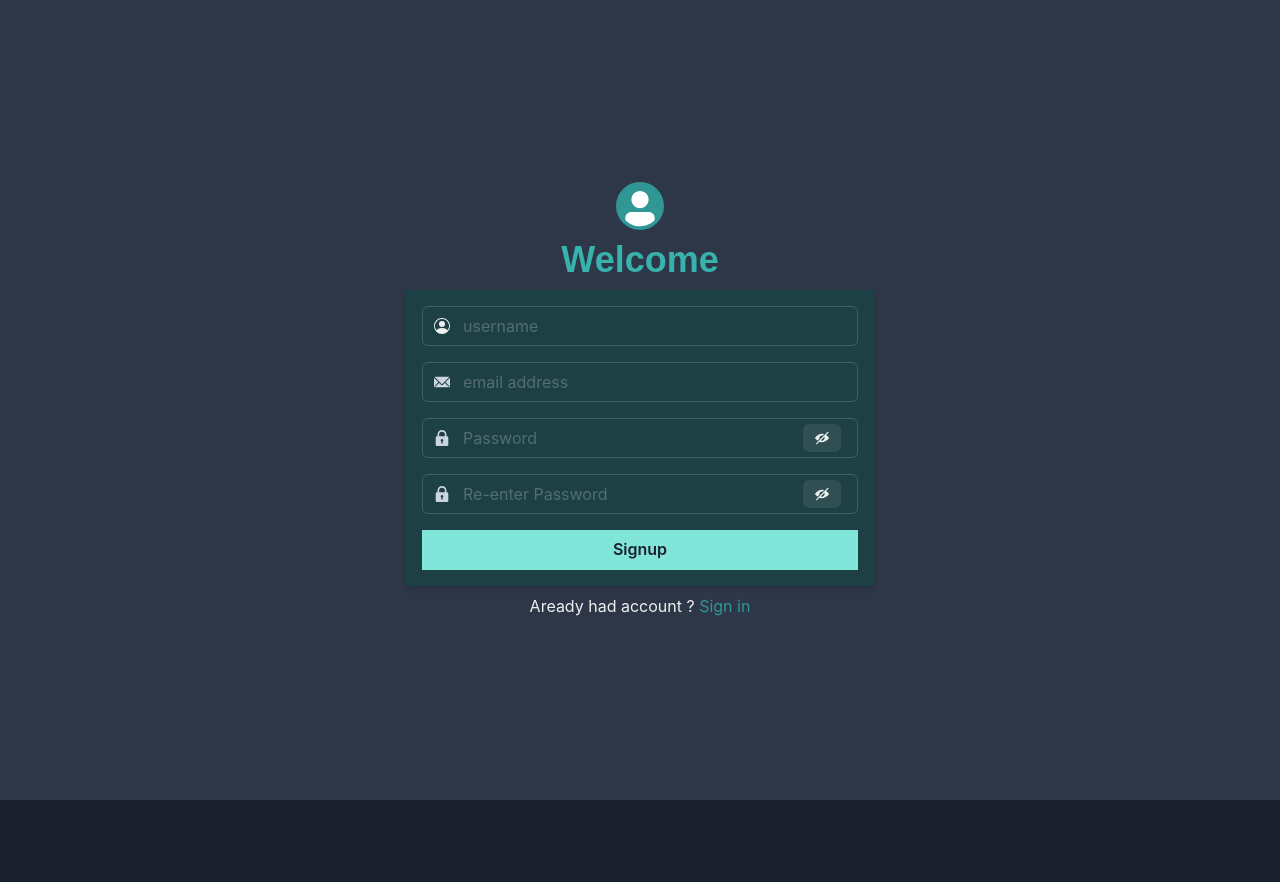
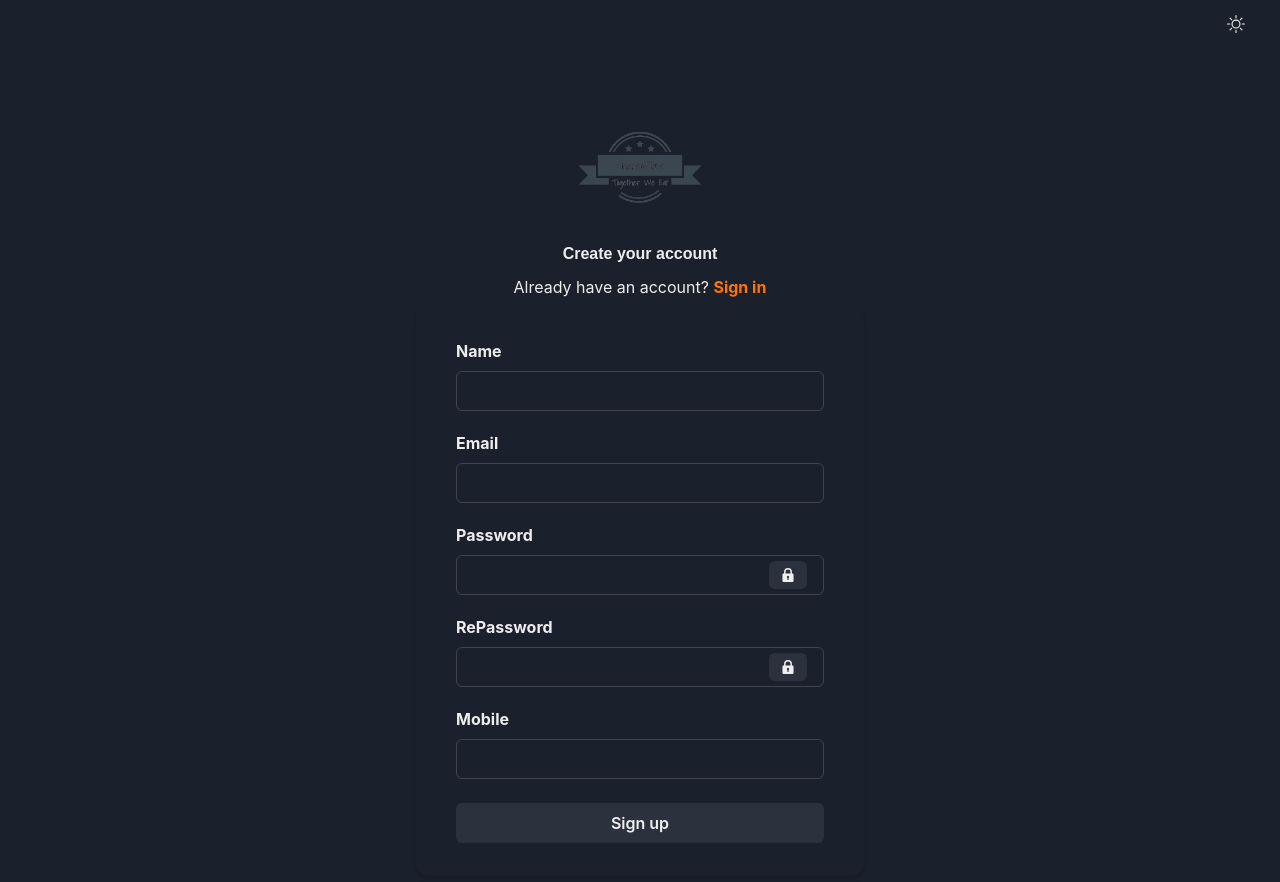
Before and after one commit to ChandraSekhar0711/noHunger, a React (Vite) app: page /Signin in a window 1280 px wide. Both pictures are taken after a click on the link "Sign up". Shown: the top 882 px of the page. Before the commit the page ends 800 px from the top, so only its background shows below. Built offline with nearby package versions, Linux system fonts and the light colour scheme.

Commit message:
signup ui changed and create post changed

```diff
--- a/src/Containers/RequestsList/RequestList.jsx
+++ b/src/Containers/RequestsList/RequestList.jsx
@@ -83,7 +83,7 @@ export function RequestList({ list }) {
                 <Td textAlign={"center"}>
                   <Text>{request.created_at}</Text>
                 </Td>
-                <Td textAlign={"center"} onClick={() => navigate("/RequestDetails/" + request.id)} > <ExternalLinkIcon /> </Td>
+                <Td textAlign={"center"} onClick={() => navigate("/RequestDetails/" + request.id)} cursor={"pointer"} > <ExternalLinkIcon /> </Td>
               </Tr>
 
               // <Card
--- a/src/Features/About.jsx
+++ b/src/Features/About.jsx
@@ -51,7 +51,7 @@ export function About() {
           {
             visions.map((item) => {
               return (
-                <Box maxW={"xs"} bgGradient={colorMode==="light"?"radial-gradient(circle at 0% 0.5%, rgb(241, 241, 242) 0.1%, rgb(224, 226, 228) 100.2%);":"black"} borderRadius={10}>
+                <Box key={item} maxW={"xs"} bgGradient={colorMode==="light"?"radial-gradient(circle at 0% 0.5%, rgb(241, 241, 242) 0.1%, rgb(224, 226, 228) 100.2%);":"black"} borderRadius={10}>
                   <VStack p={5}>
                     <Heading as='h4' size='md' color={colorMode === "light" ? "secondary" : "Light"}>
                       {item.name}
--- a/src/Pages/CreatePost/CreatePost.jsx
+++ b/src/Pages/CreatePost/CreatePost.jsx
@@ -6,7 +6,10 @@ import {
   Select,
   Stack,
   Button,
-
+  Spinner,
+  Container,
+  useColorMode,
+  InputGroup
 } from "@chakra-ui/react";
 import { useState } from "react";
 
@@ -21,36 +24,38 @@ import { useNavigate } from "react-router-dom";
 import { store } from "@/store";
 import { RequestsApi } from "@/api/requests";
 import { sweetAlert } from "@/utils/sweetAlert";
-import { NeumorphicForm } from "./NeumorphicForm";
-
-//import { navigate } from "vite-plugin-ssr/client/router";
 export default function CreatePost() {
   const user = useSelector((store) => store.authSlice.auth.user);
-
+  const { colorMode, toggleColorMode } = useColorMode();
   const navigate = useNavigate();
   const showToast = sweetAlert();
   const { location } = useGeoLocation();
+  const [loading, setLoading] = useState(false);
   const [formData, setFormData] = useState({
     name: `${user.displayName}`,
     email: `${user.email}`,
     mobile: "",
-    food: {type: "snack",quantity:0},
-    photoUrl:"",
-    uid:""
+    food: { type: "snack", quantity: 0 },
+    photoUrl: "",
+    uid: ""
 
   });
   const dispatch = useDispatch();
 
   const handleInputChange = (e) => {
     const { name, value } = e.target;
-    //console.log(name, ":", value);
+    console.log(name, ":", value);
     setFormData({ ...formData, [name]: value });
   };
 
-  const handleSubmit = async (e) => {
+  const submitData = async (e) => {
+
     e.preventDefault();
-    //console.log(formData);
-    const createRequest = await RequestsApi.createRequest({...formData,
+    setLoading(true)
+    console.log(formData);
+    try {
+      const createRequest = await RequestsApi.createRequest({
+        ...formData,
         created_at: new Date().toLocaleDateString(),
         photoUrl: user.photoUrl,
         uid: user.uid,
@@ -60,28 +65,26 @@ export default function CreatePost() {
         },
       });
       dispatch(addPosts(createRequest));
-    showToast("success", "This is a success message")
+      showToast("success", "Request Created")
       navigate("/Requests");
+    } catch (error) {
+      shoawToast("error", error);
+    }
   };
 
   return (
-    <Center
-      minH={{ base: "100vh", md: "90vh" }}
-
+    <Container maxW="3xl" py={{ base: '12', md: '24' }} px={{ base: '0', sm: '8' }} color={colorMode === "light" ? "secondary" : "Light"}>
+      <Stack>
+        <Box
+          py={{ base: '0', sm: '8' }}
+          px={{ base: '4', sm: '10' }}
+          bg={{ base: 'transparent', sm: 'bg.surface' }}
+          boxShadow={{ base: 'none', sm: 'md' }}
+          borderRadius="xl"
+          borderColor="bg.surface"
         >
-      <Box
-        p={4}
-        borderWidth="1px"
-        borderRadius="md"
-        minW={{ base: "90%", md: "90vh" }}
-        bg="rgba(255, 255, 255, 0.15)"
-        boxShadow="0 8px 32px 0 rgba( 31, 38, 135, 0.37 )"
-        backdropFilter="blur( 10.0px )"
-        border="1px solid rgba( 255, 255, 255, 0.18 )"
-        color="white"
-      >
-        <form onSubmit={handleSubmit}>
-          <Stack spacing={3}>
+          <Stack spacing="6">
+            <Stack spacing="5">
               <FormInputs
                 formLabel="Name"
                 type="text"
@@ -102,8 +105,6 @@ export default function CreatePost() {
                 disable={true}
               />
 
-
-
               <FormInputs
                 formLabel="Mobile"
                 type="number"
@@ -115,7 +116,8 @@ export default function CreatePost() {
               />
 
               <FormControl>
-              <FormLabel>Food Type</FormLabel>
+                <FormLabel htmlFor="foodType" fontWeight={"bold"} color={colorMode === "light" ? "light" : "primary.dark"}>Food Type</FormLabel>
+                <InputGroup>
                 <Select
                   name="foodType"
                   value={formData.food.type}
@@ -128,13 +130,15 @@ export default function CreatePost() {
                       },
                     });
                   }}
-                variant="filled"
+
                 >
                   <option value="snack">Snack</option>
                   <option value="lunch">Lunch</option>
                   <option value="breakfast">Breakfast</option>
                   <option value="juices">Juices</option>
                 </Select>
+                </InputGroup>
+
               </FormControl>
 
               <FormInputs
@@ -154,14 +158,15 @@ export default function CreatePost() {
                 placeholder="Provide approx quantity"
                 disable={false}
               />
-
-            <Button colorScheme="teal" type="submit">
-              Submit
+            </Stack>
+            <Stack spacing="6">
+              <Button onClick={submitData} color={colorMode === "light" ? "light" : "primary.dark"}>
+                {loading ? <Spinner color={colorMode === "light" ? "light" : "primary.dark"}/>:"Submit"}
               </Button>
             </Stack>
-        </form>
+          </Stack>
         </Box>
-      {/* <NeumorphicForm /> */}
-    </Center>
+      </Stack>
+    </Container>
   );
 }
--- a/src/Pages/CreatePost/NeumorphicForm.jsx
+++ /dev/null
@@ -1,31 +0,0 @@
-import { Box, FormControl, FormLabel, Input, useColorMode } from "@chakra-ui/react";
-import { Neumorphic } from "../Home/Neumorphic";
-
-export function NeumorphicForm(){
-    const { colorMode } = useColorMode();
-    const bgColor = colorMode === 'light' ? 'gray.200' : 'gray.700';
-    const boxShadowLight = '6px 6px 16px rgba(0, 0, 0, 0.1), -6px -6px 16px rgba(255, 255, 255, 0.5)';
-    const boxShadowDark = '6px 6px 16px rgba(0, 0, 0, 0.5), -6px -6px 16px rgba(255, 255, 255, 0.1)';
-    const boxShadow = colorMode === 'light' ? boxShadowLight : boxShadowDark;
-
-    return (
-      <Box
-        bg={bgColor}
-        p={8}
-        borderRadius="lg"
-        boxShadow={boxShadow}
-      >
-        <FormControl>
-          <FormLabel>Email Address</FormLabel>
-          <Input type="email" placeholder="Enter your email" />
-        </FormControl>
-        <FormControl mt={4}>
-          <FormLabel>Password</FormLabel>
-          <Input type="password" placeholder="Enter your password" />
-        </FormControl>
-        <Neumorphic onClick={() => navigate("/")} color="white" mt={4}>
-        Create Request
-      </Neumorphic>
-      </Box>
-    );
-}
--- a/src/Pages/Signin/Signin.jsx
+++ b/src/Pages/Signin/Signin.jsx
@@ -42,7 +42,6 @@ export function Signin() {
     const navigate = useNavigate();
 
     const handleShowClick = () => setShowPassword(!showPassword);
-
     // Google Signin
     const googleSignIn = async () => {
         console.log("user creating");
@@ -85,7 +84,6 @@ export function Signin() {
             showToast("error", "Unable to reset password");
         }
     };
-    const backgroundImage = "repeating-linear-gradient(220deg, rgb(0,0,0) 0px, rgb(0,0,0) 19px,transparent 19px, transparent 22px),repeating-linear-gradient(189deg, rgb(0,0,0) 0px, rgb(0,0,0) 19px,transparent 19px, transparent 22px),repeating-linear-gradient(148deg, rgb(0,0,0) 0px, rgb(0,0,0) 19px,transparent 19px, transparent 22px),linear-gradient(90deg, rgb(30, 169, 65),rgb(158, 25, 173));"
     return (
         <Box >
             <IconButton
--- a/src/Pages/Signup/Signup.jsx
+++ b/src/Pages/Signup/Signup.jsx
@@ -7,8 +7,9 @@ import { setUser } from "@/store/auth/auth-slice";
 import { useNavigate } from "react-router-dom";
 //import { getAuth, RecaptchaVerifier } from "firebase/auth";
 
-import SignUpForm from "@/forms/signupForm/SignUpForm";
+import {SignUpForm} from "@/forms/signupForm/SignUpForm";
 import { sweetAlert } from "@/utils/sweetAlert";
+
 
 export function Signup() {
   const showToast = sweetAlert();
@@ -29,7 +30,7 @@ export function Signup() {
         "success",
         "Account has been created successfully. Verification link has been sent to registered email"
       );
-      navigate("/Signin");
+      navigate("/");
     } catch (error) {
       console.log("auth fauiled", error);
       showToast("error", "Invalid Credentials");
--- a/src/components/Input/FormInputs.jsx
+++ b/src/components/Input/FormInputs.jsx
@@ -1,16 +1,20 @@
 /* eslint-disable react/prop-types */
 import { NeumorphicForm } from "@/Pages/CreatePost/NeumorphicForm";
-import { FormControl, FormLabel, Input } from "@chakra-ui/react";
+import { FormControl, FormLabel, Input, InputGroup, useColorMode } from "@chakra-ui/react";
 import { NeumorphicInput } from "./NeumorphicInput";
 
 export function FormInputs(props) {
+  const { colorMode, toggleColorMode } = useColorMode();
   return (
     <FormControl>
-    <FormLabel>{props.formLabel}</FormLabel>
+    <FormLabel htmlFor="Name" fontWeight={"bold"} color={colorMode === "light" ? "light" : "primary.dark"}>{props.formLabel}</FormLabel>
+    <InputGroup>
     <Input
       onChange={props.handleChange}
       {...props}
     />
+    </InputGroup>
+
   </FormControl>
   // <NeumorphicInput {...props} />
 
--- a/src/components/Menu/Menu.jsx
+++ b/src/components/Menu/Menu.jsx
@@ -1,8 +1,9 @@
 /* eslint-disable react/prop-types */
-import { Box, Flex, Icon, useColorModeValue } from "@chakra-ui/react";
+import { Box, Flex, Icon, useColorMode, useColorModeValue } from "@chakra-ui/react";
 import { Link } from 'react-router-dom';
 
 export function Menu({ icon, name, url, ...rest }) {
+  const { colorMode, toggleColorMode } = useColorMode();
   return (
     <Link to = {url}>
       <Flex
@@ -13,17 +14,18 @@ export function Menu({ icon, name, url, ...rest }) {
         role="group"
         cursor="pointer"
         fontFamily={"Jost"} letterSpacing={5}
-
+        color={colorMode === "light" ? "Light" : "primary.dark"}
+        fontWeight={"bold"}
+        fontSize={"lg"}
         {...rest}
       >
         {icon && (
           <Icon
-            mr="4"
-            fontSize="16"
-            color={useColorModeValue("gray.500", "gray.400")}
-            _groupHover={{ color: "black" }}
+            mr="2"
+            fontWeight={"bold"}
+            _groupHover={{ color: "Light" }}
             as={icon}
-            fontWeight={"bold"}
+
           />
         )}
         {name}
--- a/src/forms/signupForm/SignUpForm.jsx
+++ b/src/forms/signupForm/SignUpForm.jsx
@@ -1,37 +1,34 @@
-/* eslint-disable react/prop-types */
-
-import { sweetAlert } from "@/utils/sweetAlert";
-import { EmailIcon, LockIcon, ViewIcon, ViewOffIcon } from "@chakra-ui/icons";
+import React, { useState } from 'react'
 import {
-  Avatar,
   Box,
   Button,
-  Flex,
+  Center,
+  Container,
   FormControl,
+  FormLabel,
   Heading,
+  IconButton,
   Input,
   InputGroup,
-  InputLeftElement,
   InputRightElement,
+  Link,
   Stack,
+  Text,
   useColorMode,
-  Link
-} from "@chakra-ui/react";
-import { useState } from "react";
-import { BsPersonCircle } from "react-icons/bs";
-import { useNavigate } from "react-router-dom";
-
-export default function SignUpForm({ onSubmit }) {
+} from '@chakra-ui/react';
+import { sweetAlert } from '@/utils/sweetAlert';
+import { useNavigate } from 'react-router-dom';
+import { Logo } from '@/components/Logo/Logo';
+import { LockIcon, UnlockIcon } from '@chakra-ui/icons';
+import { BsFillMoonFill, BsSun } from 'react-icons/bs';
+export function SignUpForm({ onSubmit }) {
   const showToast = sweetAlert();
-  const navigate = useNavigate();
-  const { colorMode } = useColorMode();
-
+  const { colorMode, toggleColorMode } = useColorMode();
+  const sun = <BsSun fontSize="18px" />;
+  const moon = <BsFillMoonFill fontSize="18px" />;
   const [password, setPassword] = useState("");
   const [rePassword, setRePassword] = useState("");
-  //const [mobile, setMobile] = useState("");
-
   const [showPassword, setShowPassword] = useState(false);
-  const handleShowClick = () => setShowPassword(!showPassword);
   const [formData, setFormData] = useState({
     displayName: "",
     email: "",
@@ -40,127 +37,118 @@ export default function SignUpForm({ onSubmit }) {
     firstName: "",
     lastName: "",
   });
+  const navigate = useNavigate();
+
+  const handleShowClick = () => setShowPassword(!showPassword);
+
   const signup = async (e) => {
     console.log("submitting");
     e.preventDefault();
-    //console.log("Submitted : ", email, password);
     if (password == rePassword) {
-      //console.log(formData);
       onSubmit(formData, password);
+
     } else {
       showToast("error", "password didn't match");
     }
   };
   const handleInputChange = (e) => {
+    e.preventDefault();
     const { name, value } = e.target;
-    //console.log(name, ":", value);
+    console.log(name, ":", value);
     setFormData({ ...formData, [name]: value });
   };
   return (
-    <Flex
-      flexDirection="column"
-      width="100wh"
-      height="100vh"
-      backgroundColor={colorMode === "dark" ? "gray.700" : "gray.200"}
-      justifyContent="center"
-      alignItems="center"
+    <Box >
+      <IconButton
+        icon={colorMode === "light" ? moon : sun}
+        onClick={toggleColorMode}
+        h="12"
+        w="12"
+        borderRadius="full"
+        variant="ghost"
+        position={"absolute"}
+        right={"5"}
+      />
+      <Container maxW="lg" py={{ base: '12', md: '24' }} px={{ base: '0', sm: '8' }} color={colorMode === "light" ? "secondary" : "Light"}>
+        <Stack>
+          <Stack>
+            <Center>
+              <Logo />
+            </Center>
+            <Stack spacing={{ base: '2', md: '3' }} textAlign="center">
+              <Heading size={{ base: 'xs', md: 'sm' }} >Create your account</Heading>
+              <Text>
+                Already have an account? <Link onClick={() => navigate("/Signin")} color="primary.dark" fontWeight={"bold"}>Sign in</Link>
+              </Text>
+            </Stack>
+          </Stack>
+          <Box
+            py={{ base: '0', sm: '8' }}
+            px={{ base: '4', sm: '10' }}
+            bg={{ base: 'transparent', sm: 'bg.surface' }}
+            boxShadow={{ base: 'none', sm: 'md' }}
+            borderRadius="xl"
+            borderColor="bg.surface"
           >
-      <Stack
-        flexDir="column"
-        mb="2"
-        justifyContent="center"
-        alignItems="center"
-      >
-        <Avatar bg="teal.500" />
-        <Heading color="teal.400">Welcome</Heading>
-        <Box minW={{ base: "90%", md: "468px" }}>
-          <form onSubmit={signup}>
-            <Stack
-              spacing={4}
-              p="1rem"
-              backgroundColor="teal.900"
-              boxShadow="md"
-            >
+            <Stack spacing="6">
+              <Stack spacing="5">
                 <FormControl>
+                  <FormLabel htmlFor="Name" fontWeight={"bold"}>Name</FormLabel>
                   <InputGroup>
-                  <InputLeftElement pointerEvents="none">
-                    <BsPersonCircle color="gray.300" />
-                  </InputLeftElement>
-                  <Input
-                    type="text"
-                    placeholder="username"
-                    name="displayName"
-                    onChange={handleInputChange}
-                  />
+                    <Input id="name" type="text" name="displayName"
+                      onChange={handleInputChange} />
                   </InputGroup>
                 </FormControl>
+
                 <FormControl>
+                  <FormLabel htmlFor="email" fontWeight={"bold"}>Email</FormLabel>
                   <InputGroup>
-                  <InputLeftElement pointerEvents="none">
-                    <EmailIcon color="gray.300" />
-                  </InputLeftElement>
-                  <Input
-                    type="email"
-                    placeholder="email address"
-                    name="email"
-                    onChange={handleInputChange}
-                  />
+                    <Input id="email" type="email" name="email"
+                      onChange={handleInputChange} />
                   </InputGroup>
                 </FormControl>
+
                 <FormControl>
+                  <FormLabel htmlFor="password" fontWeight={"bold"} >Password</FormLabel>
                   <InputGroup>
-                  <InputLeftElement pointerEvents="none">
-                    <LockIcon color="gray.300" />
-                  </InputLeftElement>
-                  <Input
-                    type={showPassword ? "text" : "password"}
-                    placeholder="Password"
-                    onChange={(e) => setPassword(e.target.value)}
-                  />
+                    <Input id="password" type={showPassword ? "text" : "password"} onChange={(e) => setPassword(e.target.value)} />
                     <InputRightElement width="4.5rem">
-                    <Button h="1.75rem" size="sm" onClick={handleShowClick}>
-                      {showPassword ? <ViewIcon /> : <ViewOffIcon />}
-                    </Button>
-                  </InputRightElement>
-                </InputGroup>
-              </FormControl>
-              <FormControl>
-                <InputGroup>
-                  <InputLeftElement pointerEvents="none">
-                    <LockIcon color="gray.300" />
-                  </InputLeftElement>
-                  <Input
-                    type={showPassword ? "text" : "password"}
-                    placeholder="Re-enter Password"
-                    onChange={(e) => setRePassword(e.target.value)}
-                  />
-                  <InputRightElement width="4.5rem">
-                    <Button h="1.75rem" size="sm" onClick={handleShowClick}>
-                      {showPassword ? <ViewIcon /> : <ViewOffIcon />}
+                      <Button h="1.75rem" size="sm" onClick={handleShowClick} variant={"solid"}>
+                        {showPassword ? <UnlockIcon /> : <LockIcon />}
                       </Button>
                     </InputRightElement>
                   </InputGroup>
                 </FormControl>
 
-              <Button
-                borderRadius={0}
-                type="submit"
-                variant="solid"
-                colorScheme="teal"
-                width="full"
-              >
-                Signup
+                <FormControl>
+                  <FormLabel htmlFor="password" fontWeight={"bold"} >RePassword</FormLabel>
+                  <InputGroup>
+                    <Input id="password" type={showPassword ? "text" : "password"} onChange={(e) => setRePassword(e.target.value)} />
+                    <InputRightElement width="4.5rem">
+                      <Button h="1.75rem" size="sm" onClick={handleShowClick} variant={"solid"}>
+                        {showPassword ? <UnlockIcon /> : <LockIcon />}
                       </Button>
+                    </InputRightElement>
+                  </InputGroup>
+                </FormControl>
+
+                <FormControl>
+                  <FormLabel htmlFor="mobile" fontWeight={"bold"}>Mobile</FormLabel>
+                  <InputGroup>
+                    <Input id="mobile" type="text" name="mobile"
+                      onChange={handleInputChange} />
+                  </InputGroup>
+                </FormControl>
+
               </Stack>
-          </form>
+
+              <Stack spacing="6">
+                <Button onClick={signup}>Sign up</Button>
+              </Stack>
+            </Stack>
           </Box>
         </Stack>
-      <Box>
-        Aready had account ?{" "}
-        <Link color="teal.500" onClick={() => navigate("/Signin")}>
-          Sign in
-        </Link>
+      </Container>
     </Box>
-    </Flex>
-  );
+  )
 }
--- a/src/utils/sweetAlert.js
+++ b/src/utils/sweetAlert.js
@@ -8,8 +8,8 @@ export function sweetAlert(){
       status: type,
       duration: 2000,
       isClosable: true,
-      variant:"top-accent",
-      position:"top-right",
+
+      position:"bottom",
 
     });
   }
```
Also changed, not shown: src/Pages/RequestDetails/RequestDetails.jsx (+9 -0 lines). Lines whose indentation alone changed are shown as unchanged.
